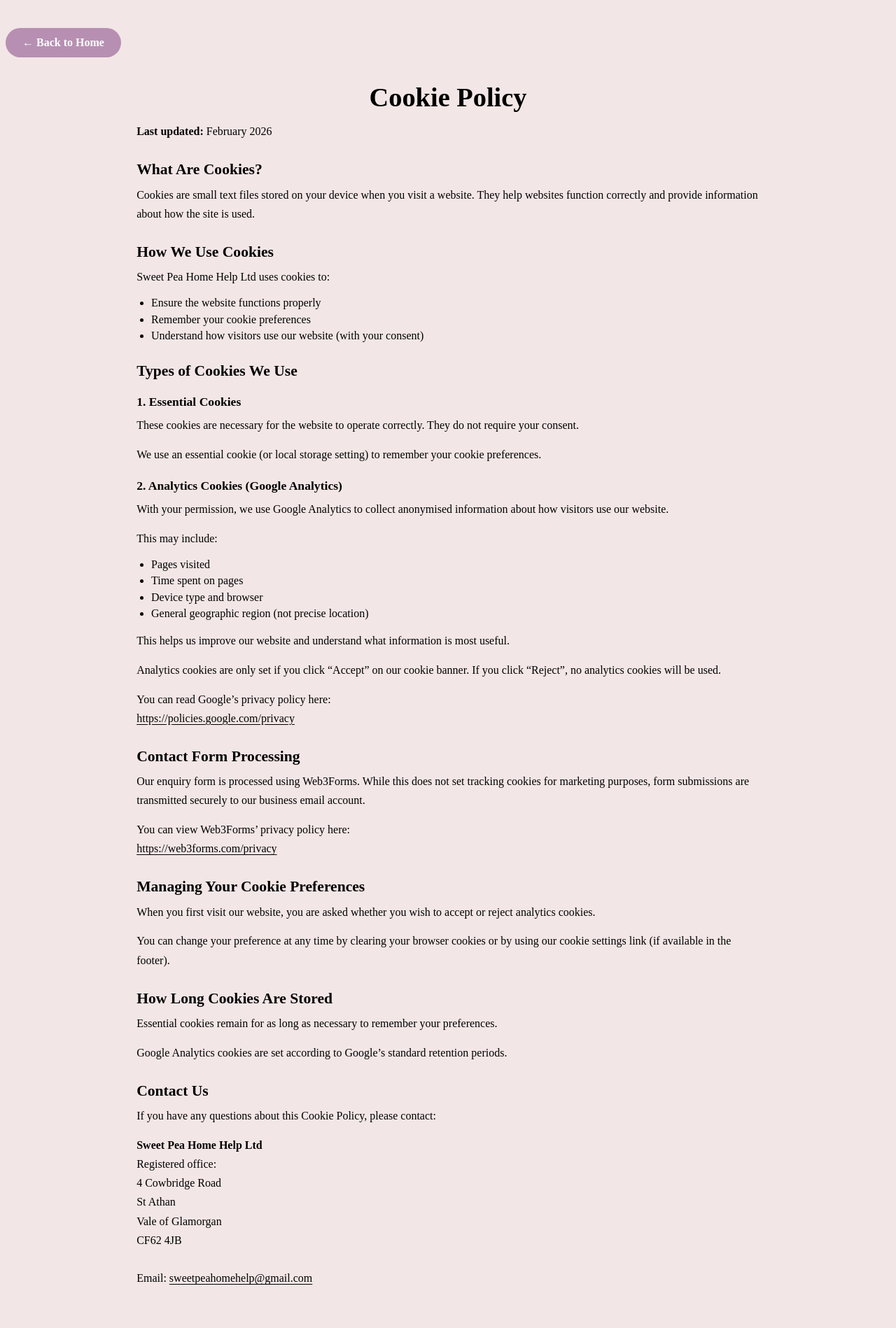
After one commit to JosephBrady01/SweetPeaApp, a Django app: page /cookies/ in a window 1280 px wide. The commit adds this page. Shown: the whole page at 70% size. Run offline with Django 5.2, Linux system fonts and the light colour scheme.

Commit message:
Implement cookie consent banner and add privacy and cookie policy pages

```diff
--- /dev/null
+++ b/SweetPeaApp/static/SweetPeaApp/css/cookies.css
@@ -0,0 +1,108 @@
+body {
+    background: #f3e6e6;
+}
+
+.legal-actions {
+  text-align: left;
+  margin-top: 2.5rem;
+}
+
+.legal-back-btn {
+  display: inline-block;
+  padding: 0.75rem 1.5rem;
+  border-radius: 30px;
+  background: #b78fb2; /* soft Sweet Pea tone */
+  color: #fff;
+  text-decoration: none;
+  font-weight: 600;
+  transition: all 0.2s ease;
+}
+
+.legal-back-btn:hover {
+  opacity: 0.9;
+  transform: translateY(-2px);
+  color: black;
+}
+
+/* ============================================================
+   LEGAL PAGES (Privacy Notice / Cookie Policy)
+   ============================================================ */
+
+.legal-page {
+  background: #f3e6e6;            /* soft blush like Sweet Pea */
+}
+
+.legal-page .container {
+  max-width: 960px;
+  margin: 0 auto;
+  border-radius: 18px;
+  padding: 2.2rem 2.2rem;
+  box-sizing: border-box;
+}
+
+/* Headings */
+.legal-page h1 {
+  text-align: center;
+  margin: 0 0 0.8rem 0;
+  font-size: clamp(2rem, 3vw, 2.75rem);
+}
+
+.legal-page h2 {
+  margin-top: 1.8rem;
+  margin-bottom: 0.6rem;
+  font-size: 1.35rem;
+}
+
+.legal-page h3 {
+  margin-top: 1.3rem;
+  margin-bottom: 0.4rem;
+  font-size: 1.1rem;
+}
+
+/* Text */
+.legal-page p {
+  margin: 0.6rem 0 0.9rem 0;
+  line-height: 1.7;
+}
+
+/* Lists */
+.legal-page ul {
+  margin: 0.4rem 0 1rem 0;
+  padding-left: 1.3rem;
+}
+
+.legal-page li {
+  margin: 0.35rem 0;
+}
+
+/* Links */
+.legal-page a {
+  color: inherit;
+  text-decoration: underline;
+  text-underline-offset: 3px;
+}
+
+.legal-page a:hover {
+  text-decoration: none;
+}
+
+/* Optional: soften the "Last updated" line */
+.legal-page p strong {
+  font-weight: 700;
+}
+
+/* Mobile */
+@media (max-width: 700px) {
+  .legal-page {
+    padding: 2.6rem 1rem;
+  }
+
+  .legal-page .container {
+    padding: 1.4rem 1.2rem;
+    border-radius: 16px;
+  }
+
+  .legal-page h1 {
+    text-align: left;
+  }
+}
--- /dev/null
+++ b/SweetPeaApp/templates/SweetPeaApp/cookies.html
@@ -0,0 +1,133 @@
+{% load static %}
+<!DOCTYPE html>
+<html lang="en">
+<head>
+  <meta charset="UTF-8">
+  <meta name="viewport" content="width=device-width, initial-scale=1.0">
+  <link rel="stylesheet" href="{% static 'SweetPeaApp/css/cookies.css' %}">
+  <link rel="stylesheet" href="https://cdnjs.cloudflare.com/ajax/libs/font-awesome/6.4.0/css/all.min.css">
+  <title>{% block title %}Cookies Policy{% endblock %}</title>
+</head>
+<div class="legal-actions">
+  <a href="{% url 'home' %}" class="legal-back-btn">
+    ← Back to Home
+  </a>
+</div>
+<section class="legal-page">
+  <div class="container">
+
+    <h1>Cookie Policy</h1>
+    <p><strong>Last updated:</strong> February 2026</p>
+
+    <h2>What Are Cookies?</h2>
+    <p>
+      Cookies are small text files stored on your device when you visit a website.
+      They help websites function correctly and provide information about how the site is used.
+    </p>
+
+    <h2>How We Use Cookies</h2>
+    <p>
+      Sweet Pea Home Help Ltd uses cookies to:
+    </p>
+    <ul>
+      <li>Ensure the website functions properly</li>
+      <li>Remember your cookie preferences</li>
+      <li>Understand how visitors use our website (with your consent)</li>
+    </ul>
+
+    <h2>Types of Cookies We Use</h2>
+
+    <h3>1. Essential Cookies</h3>
+    <p>
+      These cookies are necessary for the website to operate correctly.
+      They do not require your consent.
+    </p>
+    <p>
+      We use an essential cookie (or local storage setting) to remember
+      your cookie preferences.
+    </p>
+
+    <h3>2. Analytics Cookies (Google Analytics)</h3>
+    <p>
+      With your permission, we use Google Analytics to collect anonymised
+      information about how visitors use our website.
+    </p>
+    <p>
+      This may include:
+    </p>
+    <ul>
+      <li>Pages visited</li>
+      <li>Time spent on pages</li>
+      <li>Device type and browser</li>
+      <li>General geographic region (not precise location)</li>
+    </ul>
+    <p>
+      This helps us improve our website and understand what information is most useful.
+    </p>
+    <p>
+      Analytics cookies are only set if you click “Accept” on our cookie banner.
+      If you click “Reject”, no analytics cookies will be used.
+    </p>
+    <p>
+      You can read Google’s privacy policy here:
+      <br>
+      <a href="https://policies.google.com/privacy" target="_blank" rel="noopener">
+        https://policies.google.com/privacy
+      </a>
+    </p>
+
+    <h2>Contact Form Processing</h2>
+    <p>
+      Our enquiry form is processed using Web3Forms.
+      While this does not set tracking cookies for marketing purposes,
+      form submissions are transmitted securely to our business email account.
+    </p>
+    <p>
+      You can view Web3Forms’ privacy policy here:
+      <br>
+      <a href="https://web3forms.com/privacy" target="_blank" rel="noopener">
+        https://web3forms.com/privacy
+      </a>
+    </p>
+
+    <h2>Managing Your Cookie Preferences</h2>
+    <p>
+      When you first visit our website, you are asked whether you wish to accept
+      or reject analytics cookies.
+    </p>
+    <p>
+      You can change your preference at any time by clearing your browser cookies
+      or by using our cookie settings link (if available in the footer).
+    </p>
+
+    <h2>How Long Cookies Are Stored</h2>
+    <p>
+      Essential cookies remain for as long as necessary to remember your
+      preferences.
+    </p>
+    <p>
+      Google Analytics cookies are set according to Google’s standard
+      retention periods.
+    </p>
+
+    <h2>Contact Us</h2>
+    <p>
+      If you have any questions about this Cookie Policy, please contact:
+    </p>
+    <p>
+      <strong>Sweet Pea Home Help Ltd</strong><br>
+      Registered office:<br>
+      4 Cowbridge Road<br>
+      St Athan<br>
+      Vale of Glamorgan<br>
+      CF62 4JB<br><br>
+      Email:
+      <a href="mailto:sweetpeahomehelp@gmail.com">
+        sweetpeahomehelp@gmail.com
+      </a>
+    </p>
+
+  </div>
+</section>
+
+{% block content %} {% endblock %}
--- a/SweetPeaApp/urls.py
+++ b/SweetPeaApp/urls.py
@@ -28,5 +28,9 @@ urlpatterns = [
     path("resources/", views.public_resources, name="public_resources"),
     path("resources/<int:pk>/download/", views.public_resource_download, name="public_resource_download"),
 
+    # Privacy Policy
+    path("privacy/", views.privacy, name="privacy"),
 
+    # Cookies Policy
+    path("cookies/", views.cookies, name="cookies"),
 ]
--- a/SweetPeaApp/views.py
+++ b/SweetPeaApp/views.py
@@ -11,6 +11,7 @@ from django.http import FileResponse, Http404
 from django.utils.text import slugify
 from .forms import ResourceDocumentForm
 from .models import ResourceDocument
+from django.shortcuts import render
 
 
 # Create your views here.
@@ -23,6 +24,12 @@ def home(request):
     """
     testimonials = Testimonials.objects.all()
     return render(request, 'SweetPeaApp/base.html', {'testimonials': testimonials})
+
+def privacy(request):
+    return render(request, "SweetPeaApp/privacy.html")
+
+def cookies(request):
+    return render(request, "SweetPeaApp/cookies.html")
 
 
 def register(request):
```
Also changed, not shown: SweetPeaApp/static/SweetPeaApp/css/index.css (+78 -0 lines), SweetPeaApp/static/SweetPeaApp/css/legal.css (added, +70 -0 lines), SweetPeaApp/templates/SweetPeaApp/base.html (+93 -6 lines), SweetPeaApp/templates/SweetPeaApp/privacy.html (added, +122 -0 lines).
